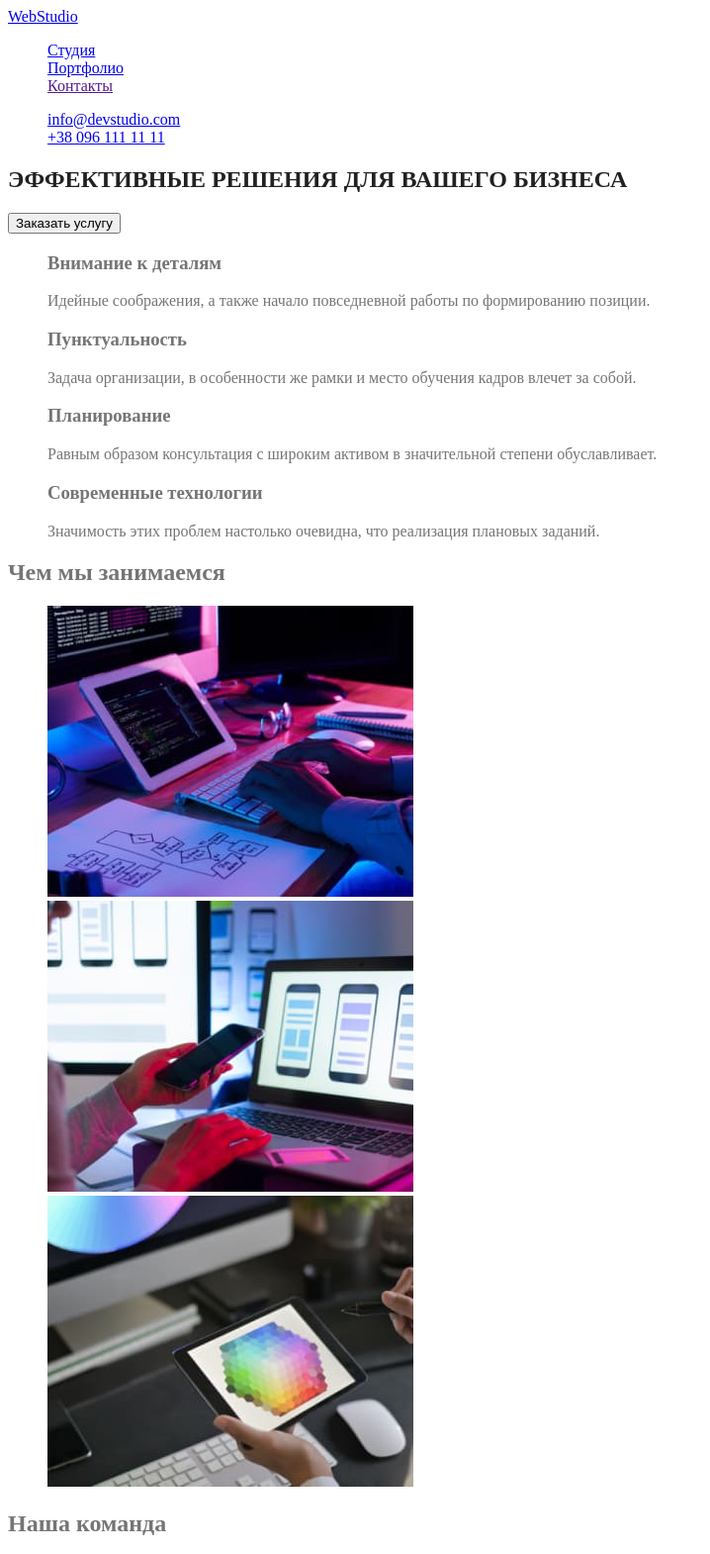
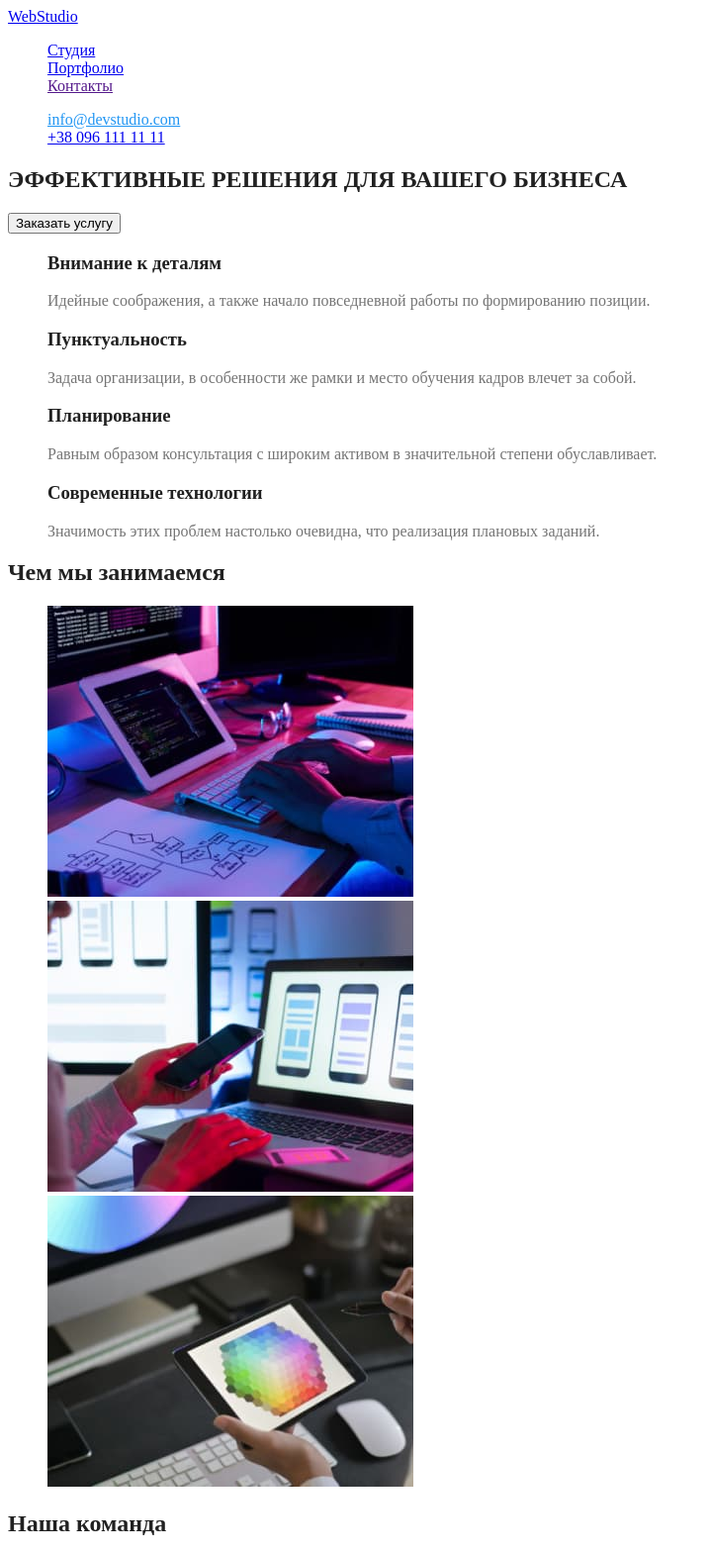
Before and after one commit to YevhenProkhorenko/goit-markup-hw-02, a plain HTML site: page index.html in a window 1280 px wide. Shown: the top 1570 px of the page at 99% size, without its empty margins (0-718 px from the left). Drawn offline with Linux system fonts and the light colour scheme.

Commit message:
Устанавливает цвет заголовков

```diff
--- a/css/styles.css
+++ b/css/styles.css
@@ -10,6 +10,9 @@
 .header-color {
   background: rgba(255, 255, 255, 1);
 }
+.accent {
+  color: #2196f3;
+}
 /* --secondary-text-color: rgba(117, 117, 117, 1); */
 /* --primary-accent-color: #2196f3; */
 /* --primary-background-color: #e5e5e5;-- */
--- a/index.html
+++ b/index.html
@@ -16,7 +16,7 @@
   </head>
   <body class="page">
     <header class="header-color">
-      <nav">
+      <nav>
         <a href="./index.html" lang="en">WebStudio</a>
         <ul class="list">
           <li><a href="./index.html">Студия</a></li>
@@ -25,7 +25,11 @@
         </ul>
       </nav>
       <ul class="list">
-        <li><a href="mailto:info@devstudio.com">info@devstudio.com</a></li>
+        <li>
+          <a href="mailto:info@devstudio.com" class="accent"
+            >info@devstudio.com</a
+          >
+        </li>
         <li><a href="tel:+380961111111">+38 096 111 11 11</a></li>
       </ul>
     </header>
@@ -39,28 +43,28 @@
         <!-- <h2>Преимущества компании</h2> -->
         <ul class="list">
           <li>
-            <h3>Внимание к деталям</h3>
-            <p --secondary-text-color>
+            <h3 class="tittle-color">Внимание к деталям</h3>
+            <p>
               Идейные соображения, а также начало повседневной работы по
               формированию позиции.
             </p>
           </li>
           <li>
-            <h3>Пунктуальность</h3>
+            <h3 class="tittle-color">Пунктуальность</h3>
             <p>
               Задача организации, в особенности же рамки и место обучения кадров
               влечет за собой.
             </p>
           </li>
           <li>
-            <h3>Планирование</h3>
+            <h3 class="tittle-color">Планирование</h3>
             <p>
               Равным образом консультация с широким активом в значительной
               степени обуславливает.
             </p>
           </li>
           <li>
-            <h3>Современные технологии</h3>
+            <h3 class="tittle-color">Современные технологии</h3>
             <p>
               Значимость этих проблем настолько очевидна, что реализация
               плановых заданий.
@@ -69,7 +73,7 @@
         </ul>
       </section>
       <section>
-        <h2>Чем мы занимаемся</h2>
+        <h2 class="tittle-color">Чем мы занимаемся</h2>
         <ul class="list">
           <li>
             <img
@@ -98,7 +102,7 @@
         </ul>
       </section>
       <section>
-        <h2>Наша команда</h2>
+        <h2 class="tittle-color">Наша команда</h2>
         <ul class="list">
           <li>
             <img
@@ -107,22 +111,22 @@
               width="270"
               height="260"
             />
-            <h3>Игорь Демьяненко</h3>
+            <h3 class="tittle-color">Игорь Демьяненко</h3>
             <p>Product Designer</p>
           </li>
           <li>
             <img src="./images/team2.jpg" alt="Женщина в очках" width="270" />
-            <h3>Ольга Репина</h3>
+            <h3 class="tittle-color">Ольга Репина</h3>
             <p>Frontend Developer</p>
           </li>
           <li>
             <img src="./images/team3.jpg" alt="Мужчина" width="270" />
-            <h3>Николай Тарасов</h3>
+            <h3 class="tittle-color">Николай Тарасов</h3>
             <p>Marketing</p>
           </li>
           <li>
             <img src="./images/team4.jpg" alt="Мужчина в очках" width="270" />
-            <h3>Михаил Ермаков</h3>
+            <h3 class="tittle-color">Михаил Ермаков</h3>
             <p>UI Designer</p>
           </li>
         </ul>
```
